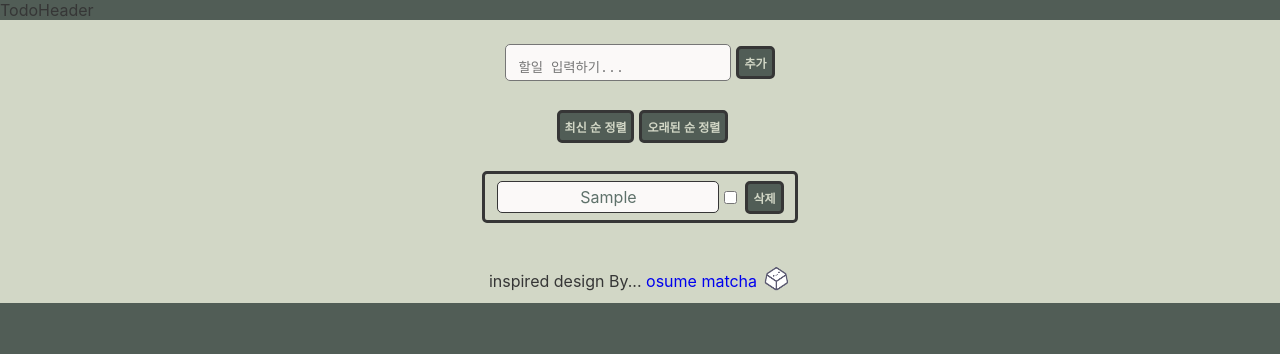
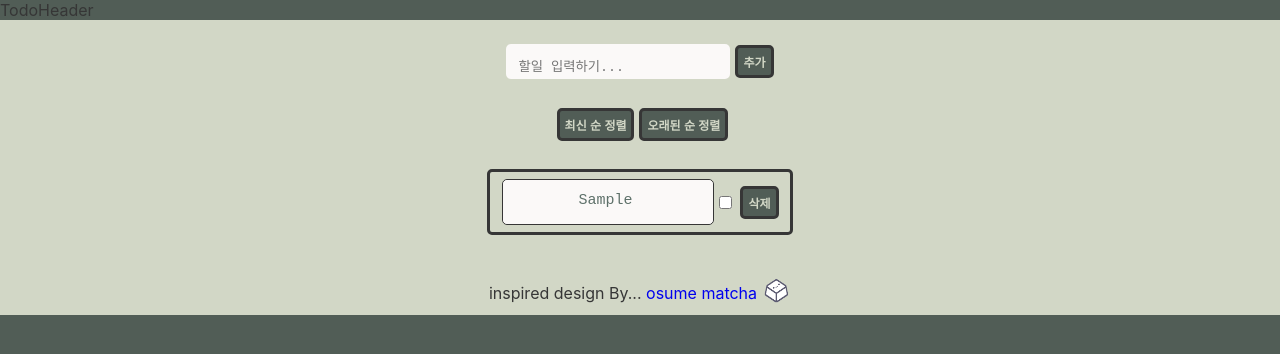
Before and after one commit to jcdororo/react-practice-app, a React (Create React App) app: page / in a window 1280 px wide. Both pictures are taken after typing "Sample" into the empty fields and a click on the button "추가". Shown: the top 354 px of the page. Built offline with nearby package versions, Linux system fonts and the light colour scheme.

Commit message:
event객체와 item객체를 함께 handleChange의 매개변수값으로 내려 수정하고,  state를 다시 적용하는것으로 수정하기 구현

```diff
--- a/src/App.js
+++ b/src/App.js
@@ -13,7 +13,6 @@ function App() {
 
   return (
     <div>
-
       <TodoHeader />
       <TodoInput arrTodoList={arrTodoList} setArrTodoList={setArrTodoList} />
       <TodoList arrTodoList={arrTodoList} setArrTodoList={setArrTodoList} />
--- a/src/components/TodoInput/index.js
+++ b/src/components/TodoInput/index.js
@@ -47,6 +47,7 @@ import React, { useState } from 'react'
         <div className='container areaField'>
 
             <textarea
+              type='submit'
               id='area'
               placeholder='할일 입력하기...'
               className='container area'
--- a/src/components/TodoList/index.js
+++ b/src/components/TodoList/index.js
@@ -1,9 +1,34 @@
-import React from 'react'
+import React, { useState } from 'react'
 
 
 
 const TodoList = ({arrTodoList, setArrTodoList}) => {
 
+
+  const [isWriteable, setisWriteable] = useState(false);
+  const [isChecked, setIsChecked] = useState(false);
+
+
+  const handleClick = () => {
+
+    setisWriteable(true);
+  }
+
+
+  const handleChange = (event, item) => {
+    let temp = arrTodoList;
+    const index = temp.indexOf(item);
+    temp[index].value = event.target.value;
+    setArrTodoList([...arrTodoList]);
+    console.log('item',item)
+  }
+
+  const handleKeyDown = (event) => {
+
+    if(event.key === "Enter") {
+      setisWriteable(false); // 매개변수로 event를 넣어줘야 한다.
+    }
+  }
 
 
   const onRemove = (id) => {
@@ -32,11 +57,21 @@ const TodoList = ({arrTodoList, setArrTodoList}) => {
     textEl.addEventListener('click', areaEl.focus());
   }
 
+  const handleCheck = (event) => {
+    setIsChecked(event.target.checked);
+    const listAreaCheckEl = document.querySelector('.listArea');
+
+    if(!isChecked ? listAreaCheckEl.classList.add('checked') : listAreaCheckEl.classList.remove('checked'));
+
+  }
+
+
+
   if(arrTodoList.length === 0) {
     return (
-    <div className='container'>
+    <div className='container container-notice'>
       <img src="/images/osume.png" alt="osume" />
-      <div id='text' className='container' onClick={() => onFocus()}>할일을 입력하세요...</div>
+      <div id='text' className='container text-notice' onClick={() => onFocus()}>할일을 입력하세요...</div>
     </div>
     )
   }
@@ -60,8 +95,19 @@ const TodoList = ({arrTodoList, setArrTodoList}) => {
         <ul className='container todoLists'>
           {arrTodoList.map((item, index) =>
             <li key={item.id} className='container todoList'>
-              <div className='list'>{item.value}</div>
-              <input className='input-check' type='checkbox'/>
+              <div className='list'>
+                <textarea
+                  className='listArea'
+                  disabled={false}
+                  value={item.value}
+                  readOnly={!isWriteable}
+                  onClick={() => handleClick(item)}
+                  onChange={(e) =>handleChange(e, item)}
+                  onKeyDown={handleKeyDown}
+                >
+                </textarea>
+              </div>
+              <input className='input-check' type='checkbox' onChange={handleCheck} />
               <button className='btn btn-delete'
                 onClick={() => onRemove(item.id)}>삭제</button>
             </li>
--- a/src/index.css
+++ b/src/index.css
@@ -39,6 +39,13 @@ textarea {
   overflow: hidden;
   background-color: var(--main-area-bg-color);
   color: var(--main-area-font-color);
+  border: none;
+  overflow: hidden;
+  outline: none;
+
+  -webkit-box-shadow: none;
+  -moz-box-shadow: none;
+  box-shadow: none;
 }
 
 img {
@@ -51,9 +58,18 @@ img {
 }
 
 #text {
-  margin: 0px;
-  padding: 0px 10px;
+  cursor: pointer;
+  padding: 5px 10px;
+  margin: 1px 10px;
+  border: solid 1px var(--main-list-border-black);
+  background-color: var(--main-area-bg-color);
+  border-radius: 5px;
+  text-align: center;
+  color: var(--main-area-font-color);
 }
+
+
+
 
 .img-footer {
   margin-left: 1px;
@@ -144,15 +160,43 @@ img {
   }
 }
 
+.input-check:checked {
+  accent-color: var(--main-btn-bg-color);
+}
 
 .list {
-  width: 200px;
-  color: var(--main-font-black);
-  padding: 5px 10px;
+  width: 210px;
+  padding: 0px 0px;
   margin: 1px;
   border: solid 1px var(--main-list-border-black);
   background-color: var(--main-area-bg-color);
   border-radius: 5px;
+  position: relative;
+  overflow: visible;
+}
+
+
+.listArea {
+  padding-right: 8px;
+  padding-top: 12px;
+  font-size: 15px;
+  border: none;
   text-align: center;
+  vertical-align: middle;
+  height: 30px;
+  width: 200px;
+  position: initial;
   color: var(--main-area-font-color);
 }
+
+.checked {
+  /* background-color: red; */
+  background-image: url(/public/images/osume-purple.png);
+  background-repeat: no-repeat;
+  background-size: 51px;
+  background-position: right;
+}
+
+.container-notice {
+  padding-top: 63px;
+}
```
Also changed, not shown: test.html (added, +11 -0 lines), public/images/osume-purple.png (added), 1 other file (tests, documents, lock files or other folders).
